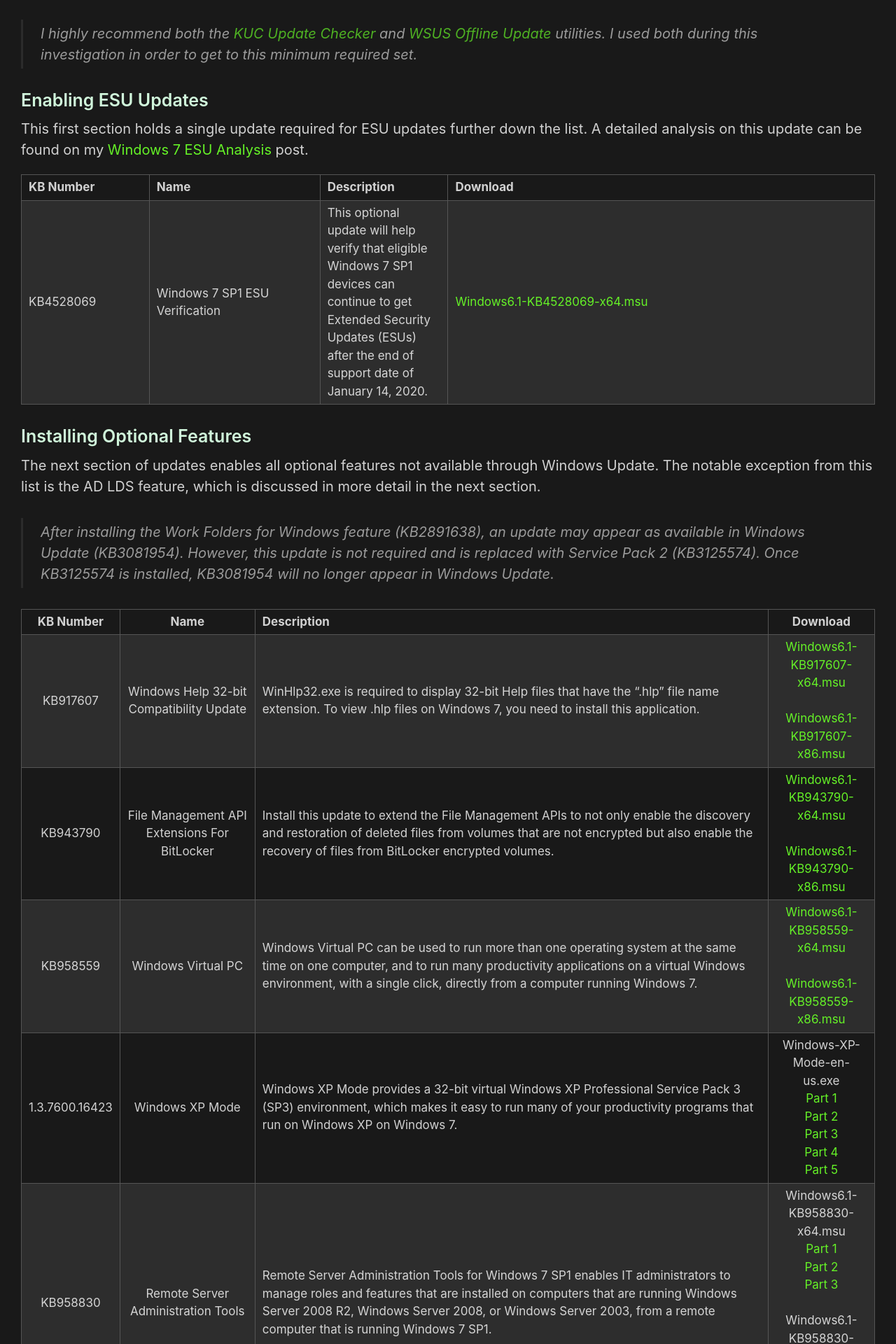
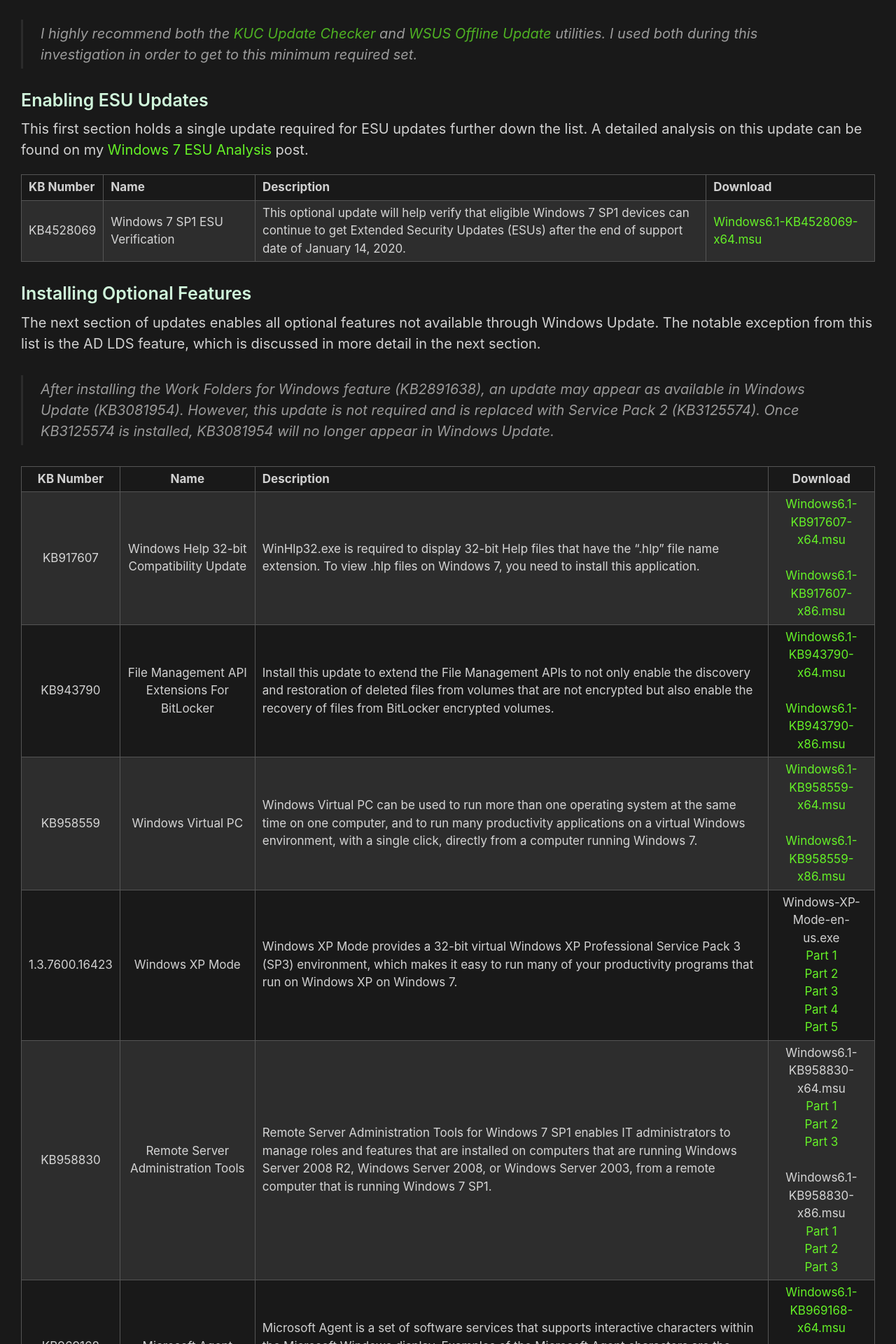
Before and after one commit to HackAndPwn/HackAndPwn.github.io, a Jekyll site: the page built from _posts/2020-05-23-windows-7-esu-patching.md, in a window 1280 px wide. Shown: the part 552-2472 px from the top of the page at 70% size. Built offline with Jekyll 4.4.1, drawn with Linux system fonts in a browser that asks for light colours.

Commit message:
Update 2020-05-23-windows-7-esu-patching.md
resize

```diff
--- a/_posts/2020-05-23-windows-7-esu-patching.md
+++ b/_posts/2020-05-23-windows-7-esu-patching.md
@@ -15,7 +15,7 @@
 
 This first section holds a single update required for ESU updates further down the list.  A detailed analysis on this update can be found on my [Windows 7 ESU Analysis](https://hackandpwn.com/windows-7-esu-analysis/) post.
 
-<table><colgroup><col width="15%" /><col width="20%" /><col width="15%" /><col width="50%" /></colgroup>
+<table><colgroup><col width="8%" /><col width="18%" /><col width="54%" /><col width="20%" /></colgroup>
 <thead><tr><th>KB Number</th><th>Name</th><th>Description</th><th>Download</th></tr></thead><tbody>
 <tr><td>KB4528069</td><td>Windows 7 SP1 ESU Verification</td><td>This optional update will help verify that eligible Windows 7 SP1 devices can continue to get Extended Security Updates (ESUs) after the end of support date of January 14, 2020.</td><td><a href="https://github.com/HackAndPwn/Windows-7-Patching/raw/master/01_Enable_ESU/01_Windows6.1-KB4528069-x64.msu) <br>&nbsp;<br> [Windows6.1-KB4528069-x86.msu](https://github.com/HackAndPwn/Windows-7-Patching/raw/master/01_Enable_ESU/01_Windows6.1-KB4528069-x86.msu">Windows6.1-KB4528069-x64.msu</a></td></tr>
 </tbody></table>
```
